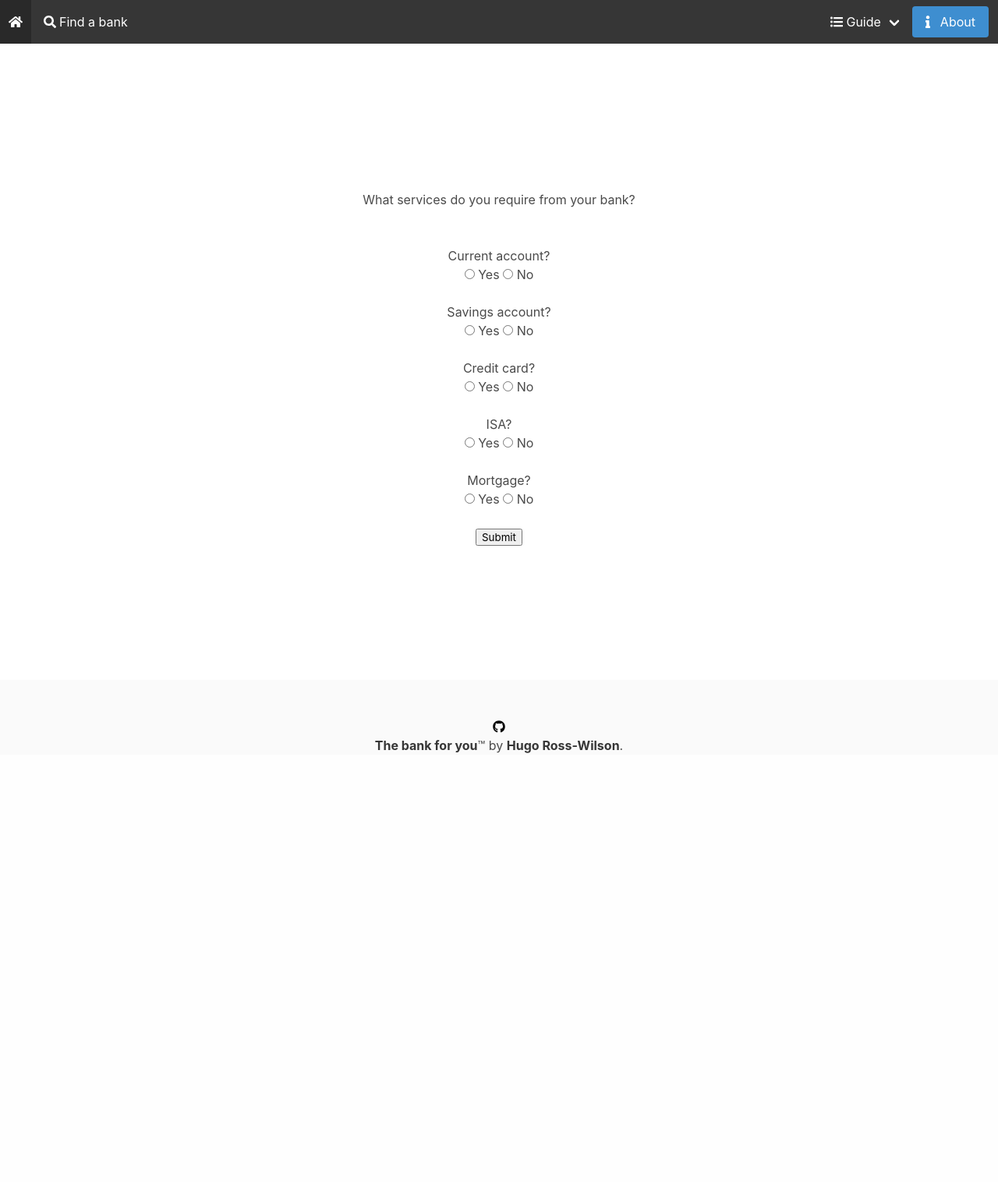
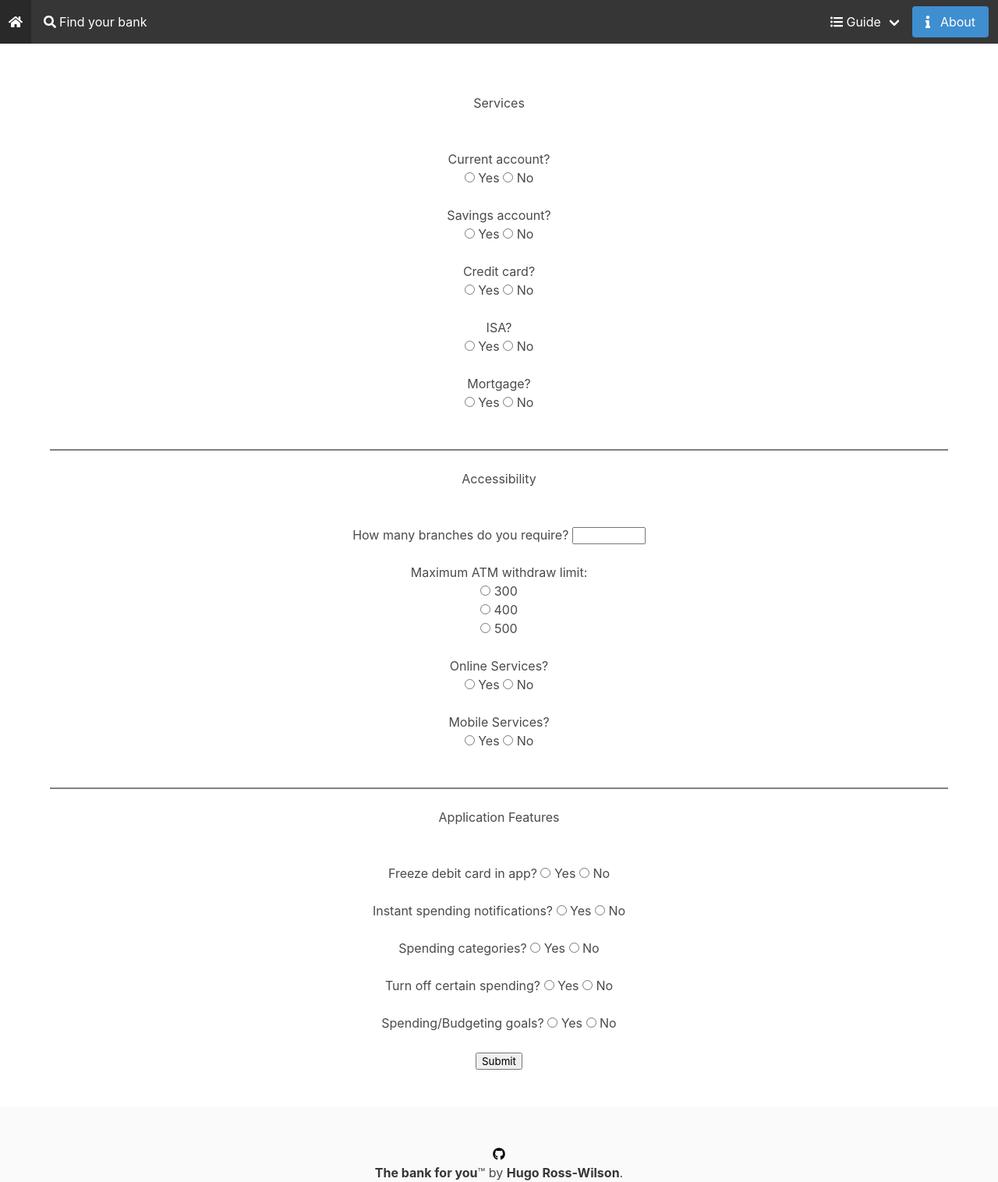
Before and after one commit to c0054249/BankingProject, a Flask app: page /services in a window 1280 px wide. Shown: the whole page at 78% size. Before the commit the page ends 966 px from the top, so only its background shows below. Run offline with Flask 3, Linux system fonts and the light colour scheme; some libraries are stand-ins or nearby versions.

Commit message:
Add accessibility and application feature questions to receive user input for the search algorithm

```diff
--- a/search_algorithm/views.py
+++ b/search_algorithm/views.py
@@ -10,22 +10,45 @@ def search_home():
 
 @search_algorithm_blueprint.route('/services')
 def services():
-    return render_template('search_services.html')
+    return render_template('search.html')
 
 
 @search_algorithm_blueprint.route('/submit', methods=['POST'])
 def submit():
+    # services responses
     current_account = request.form['current_account']
     savings_account = request.form['savings_account']
     credit_card = request.form['credit_card']
     isa = request.form['isa']
     mortgage = request.form['mortgage']
 
-    # Do something with the user's answers here, like store them in a database or print them out
+    # accessibility responses
+    branches = int(request.form['branches'])
+    withdrawalLimit = int(request.form['withdrawalLimit'])
+    online_services = request.form['online_services']
+    mobile_services = request.form['mobile_services']
+
+    # application features
+    freeze_card = request.form['freezeCard']
+    instant_notifications = request.form['instantNotifications']
+    spending_categories = request.form['spendingCategories']
+    turn_off_spending = request.form['turnOffSpending']
+    spending_goals = request.form['spendingGoals']
+
     print(f"User selected {current_account} for current account")
     print(f"User selected {savings_account} for savings account")
     print(f"User selected {credit_card} for credit card")
     print(f"User selected {isa} for ISA")
     print(f"User selected {mortgage} for mortgage")
+    print(f"User selected {branches} for number of branches")
+    print(f"User selected {withdrawalLimit} for maximum withdrawal limit from atm's")
+    print(f"User selected {online_services} for online services")
+    print(f"User selected {mobile_services} for mobile services")
+    print(f"User selected {freeze_card} for freeze card")
+    print(f"User selected {instant_notifications} for instant notifications")
+    print(f"User selected {spending_categories} for spending categories")
+    print(f"User selected {turn_off_spending} for turn off certain spending")
+    print(f"User selected {spending_goals} for spending goals")
+
 
     return "Answers submitted successfully!"
--- a/templates/base.html
+++ b/templates/base.html
@@ -17,7 +17,7 @@
 <div class="hero-head has-navbar-fixed-top">
     <nav class="navbar is-dark is-fixed-top">
       <div class="navbar-brand">
-              <a class="navbar-item has-tooltip-bottom" data-tooltip="Click to go home" href="/">
+              <a class="navbar-item has-tooltip-bottom" data-tooltip="Home" href="/">
                 <span class="icon">
                     <i class="fas fa-home"></i>
                 </span>
@@ -36,7 +36,7 @@
                     <i class="fas fa-search"></i>
                 </span>
                 <span>
-                    Find a bank
+                    Find your bank
                 </span>
             </a>
 
--- /dev/null
+++ b/templates/search.html
@@ -0,0 +1,139 @@
+{% extends "base.html" %}
+
+{% block content %}
+
+    <html>
+      <head>
+        <meta charset="UTF-8">
+        <title>What services do you require from your bank?</title>
+      </head>
+      <body>
+        <h1>Services</h1>
+        <br><br>
+        <form method="POST" action="/submit">
+          <label for="current_account">Current account?</label>
+          <br>
+          <input type="radio" id="current_account_yes" name="current_account" value="yes">
+          <label for="current_account_yes">Yes</label>
+          <input type="radio" id="current_account_no" name="current_account" value="no">
+          <label for="current_account_no">No</label>
+          <br><br>
+
+          <label for="savings_account">Savings account?</label>
+          <br>
+          <input type="radio" id="savings_account_yes" name="savings_account" value="yes">
+          <label for="savings_account_yes">Yes</label>
+          <input type="radio" id="savings_account_no" name="savings_account" value="no">
+          <label for="savings_account_no">No</label>
+          <br><br>
+
+          <label for="credit_card">Credit card?</label>
+          <br>
+          <input type="radio" id="credit_card_yes" name="credit_card" value="yes">
+          <label for="credit_card_yes">Yes</label>
+          <input type="radio" id="credit_card_no" name="credit_card" value="no">
+          <label for="credit_card_no">No</label>
+          <br><br>
+
+          <label for="isa">ISA?</label>
+          <br>
+          <input type="radio" id="isa_yes" name="isa" value="yes">
+          <label for="isa_yes">Yes</label>
+          <input type="radio" id="isa_no" name="isa" value="no">
+          <label for="isa_no">No</label>
+          <br><br>
+
+          <label for="mortgage">Mortgage?</label>
+          <br>
+          <input type="radio" id="mortgage_yes" name="mortgage" value="yes">
+          <label for="mortgage_yes">Yes</label>
+          <input type="radio" id="mortgage_no" name="mortgage" value="no">
+          <label for="mortgage_no">No</label>
+          <br><br>
+
+          <hr style="border-top: 2px solid #808080">
+
+          <h1>Accessibility</h1>
+            <br><br>
+            <label for="branches">How many branches do you require?</label>
+            <input type="number" id="branches" name="branches" min="0" max="2700" required>
+
+            <br><br>
+
+            <label for="withdrawalLimit">Maximum ATM withdraw limit:</label>
+            <br>
+            <input type="radio" id="limit300" name="withdrawalLimit" value="300">
+            <label for="limit300">300</label>
+            <br>
+            <input type="radio" id="limit400" name="withdrawalLimit" value="400">
+            <label for="limit400">400</label>
+            <br>
+            <input type="radio" id="limit500" name="withdrawalLimit" value="500">
+            <label for="limit500">500</label>
+            <br><br>
+            <label for="online services">Online Services?</label>
+            <br>
+            <input type="radio" id="online_yes" name="online_services" value="yes">
+            <label for="online_yes">Yes</label  >
+            <input type="radio" id="online_no" name="online_services" value="no">
+            <label for="online_no">No</label>
+            <br><br>
+            <label for="mobile services">Mobile Services?</label>
+            <br>
+            <input type="radio" id="mobile_yes" name="mobile_services" value="yes">
+            <label for="mobile_yes">Yes</label  >
+            <input type="radio" id="mobile_no" name="mobile_services" value="no">
+            <label for="mobile_no">No</label>
+            <br><br>
+
+            <hr style="border-top: 2px solid #808080">
+
+            <h1>Application Features</h1>
+            <br><br>
+            <label for="freezeCard">Freeze debit card in app?</label>
+            <input type="radio" id="freezeYes" name="freezeCard" value="yes">
+            <label for="freezeYes">Yes</label>
+            <input type="radio" id="freezeNo" name="freezeCard" value="no">
+            <label for="freezeNo">No</label>
+
+            <br><br>
+
+            <label for="instantNotifications">Instant spending notifications?</label>
+            <input type="radio" id="instantYes" name="instantNotifications" value="yes">
+            <label for="instantYes">Yes</label>
+            <input type="radio" id="instantNo" name="instantNotifications" value="no">
+            <label for="instantNo">No</label>
+
+            <br><br>
+
+            <label for="spendingCategories">Spending categories?</label>
+            <input type="radio" id="spendingCategoriesYes" name="spendingCategories" value="yes">
+            <label for="spendingCategoriesYes">Yes</label>
+            <input type="radio" id="spendingCategoriesNo" name="spendingCategories" value="no">
+            <label for="spendingCategoriesNo">No</label>
+
+            <br><br>
+
+            <label for="turnOffSpending">Turn off certain spending?</label>
+            <input type="radio" id="turnOffYes" name="turnOffSpending" value="yes">
+            <label for="turnOffYes">Yes</label>
+            <input type="radio" id="turnOffNo" name="turnOffSpending" value="no">
+            <label for="turnOffNo">No</label>
+
+            <br><br>
+
+            <label for="spendingGoals">Spending/Budgeting goals?</label>
+            <input type="radio" id="goalsYes" name="spendingGoals" value="yes">
+            <label for="goalsYes">Yes</label>
+            <input type="radio" id="goalsNo" name="spendingGoals" value="no">
+            <label for="goalsNo">No</label>
+
+            <br><br>
+
+
+          <input type="submit" value="Submit">
+        </form>
+      </body>
+    </html>
+
+{% endblock %}
--- a/templates/search_services.html
+++ /dev/null
@@ -1,59 +0,0 @@
-{% extends "base.html" %}
-
-{% block content %}
-
-    <html>
-      <head>
-        <meta charset="UTF-8">
-        <title>What services do you require from your bank?</title>
-      </head>
-      <body>
-        <h1>What services do you require from your bank?</h1>
-        <br><br>
-        <form method="POST" action="/submit">
-          <label for="current_account">Current account?</label>
-          <br>
-          <input type="radio" id="current_account_yes" name="current_account" value="yes">
-          <label for="current_account_yes">Yes</label>
-          <input type="radio" id="current_account_no" name="current_account" value="no">
-          <label for="current_account_no">No</label>
-          <br><br>
-
-          <label for="savings_account">Savings account?</label>
-          <br>
-          <input type="radio" id="savings_account_yes" name="savings_account" value="yes">
-          <label for="savings_account_yes">Yes</label>
-          <input type="radio" id="savings_account_no" name="savings_account" value="no">
-          <label for="savings_account_no">No</label>
-          <br><br>
-
-          <label for="credit_card">Credit card?</label>
-          <br>
-          <input type="radio" id="credit_card_yes" name="credit_card" value="yes">
-          <label for="credit_card_yes">Yes</label>
-          <input type="radio" id="credit_card_no" name="credit_card" value="no">
-          <label for="credit_card_no">No</label>
-          <br><br>
-
-          <label for="isa">ISA?</label>
-          <br>
-          <input type="radio" id="isa_yes" name="isa" value="yes">
-          <label for="isa_yes">Yes</label>
-          <input type="radio" id="isa_no" name="isa" value="no">
-          <label for="isa_no">No</label>
-          <br><br>
-
-          <label for="mortgage">Mortgage?</label>
-          <br>
-          <input type="radio" id="mortgage_yes" name="mortgage" value="yes">
-          <label for="mortgage_yes">Yes</label>
-          <input type="radio" id="mortgage_no" name="mortgage" value="no">
-          <label for="mortgage_no">No</label>
-          <br><br>
-
-          <input type="submit" value="Submit">
-        </form>
-      </body>
-    </html>
-
-{% endblock %}
```
